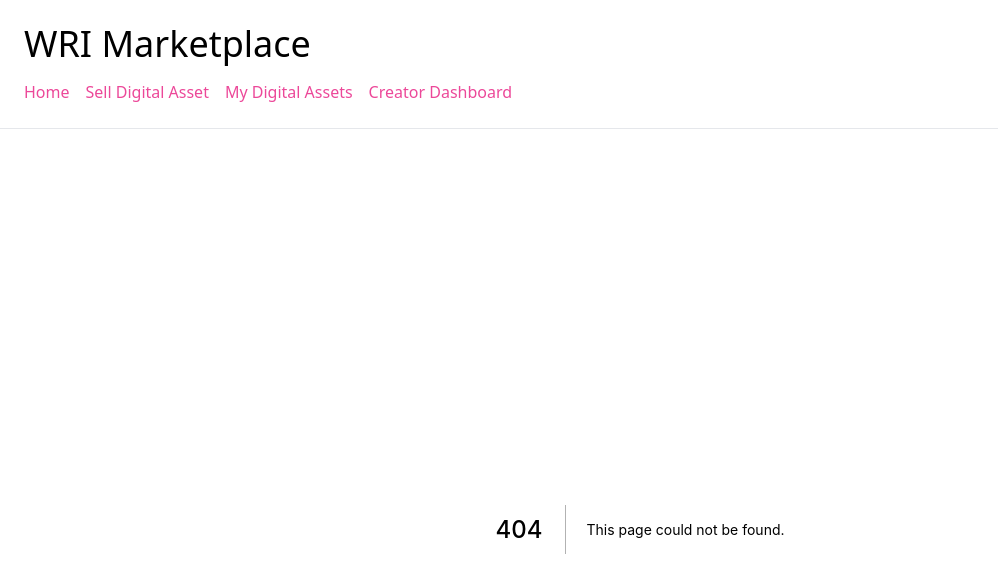
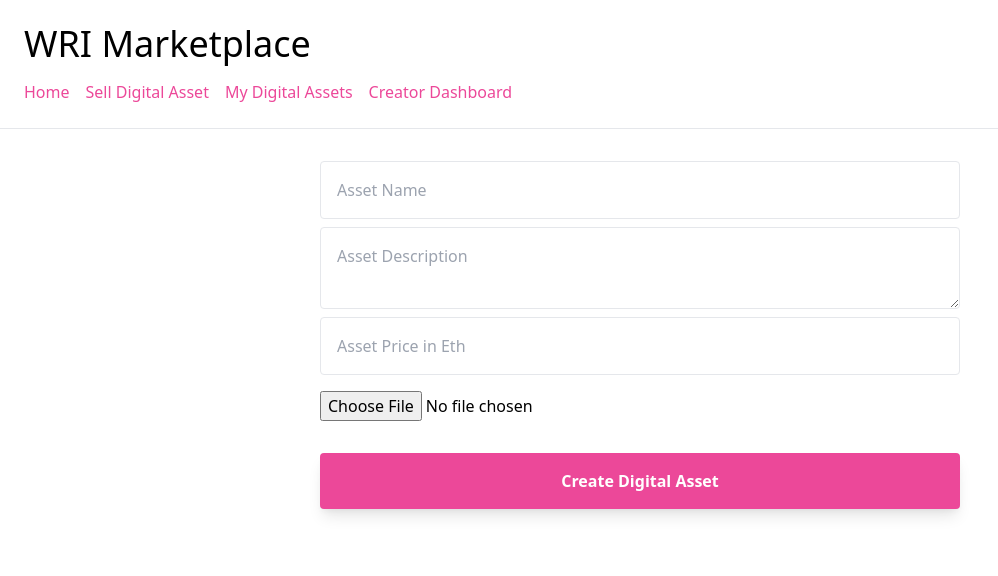
Before and after one commit to webroyit/n8m2p8-WRINFTMarketplace, a Next.js app: page /create-item in a window 1280 px wide. Before the commit this address had no page. Shown: the top 576 px of the page, without its empty margins (0-998 px from the left). Built offline with nearby package versions, Linux system fonts and the light colour scheme; no server answers.

Commit message:
Add create item form

```diff
--- /dev/null
+++ b/pages/create-item.js
@@ -0,0 +1,54 @@
+// pages/create-item.js
+import { useState } from 'react'
+import { ethers } from 'ethers'
+import { useRouter } from 'next/router'     // Programmatically route to different routes
+import Web3Modal from 'web3modal'
+
+import {
+  nftaddress, nftmarketaddress
+} from '../config'
+
+import NFT from '../artifacts/contracts/NFT.sol/NFT.json'
+import Market from '../artifacts/contracts/NFTMarket.sol/NFTMarket.json'
+
+export default function CreateItem() {
+	// Local state
+	const [fileUrl, setFileUrl] = useState(null)	// For IPFS file
+  const [formInput, updateFormInput] = useState({ price: '', name: '', description: '' })		// For form inputs
+	const router = useRouter()		 // A refercence to the router from useRouter hook
+
+	return (
+    <div className="flex justify-center">
+      <div className="w-1/2 flex flex-col pb-12">
+        <input
+          placeholder="Asset Name"
+          className="mt-8 border rounded p-4"
+          onChange={e => updateFormInput({ ...formInput, name: e.target.value })}
+        />
+        <textarea
+          placeholder="Asset Description"
+          className="mt-2 border rounded p-4"
+          onChange={e => updateFormInput({ ...formInput, description: e.target.value })}
+        />
+        <input
+          placeholder="Asset Price in Eth"
+          className="mt-2 border rounded p-4"
+          onChange={e => updateFormInput({ ...formInput, price: e.target.value })}
+        />
+        <input
+          type="file"
+          name="Asset"
+          className="my-4"
+        />
+        {
+          fileUrl && (
+            <img className="rounded mt-4" width="350" src={fileUrl} />
+          )
+        }
+        <button className="font-bold mt-4 bg-pink-500 text-white rounded p-4 shadow-lg">
+          Create Digital Asset
+        </button>
+      </div>
+    </div>
+  )
+}
--- a/pages/index.js
+++ b/pages/index.js
@@ -15,18 +15,18 @@ export default function Home() {
   const [loadingState, setLoadingState] = useState('not-loaded')
 
   useEffect(() => {
-    //loadNFTs()
-    setNfts([
-      {
-        price: '1',
-        tokenId: 1,
-        seller: "0x0wef2131",
-        owner: "0x0123123123",
-        image: "https://images.unsplash.com/photo-1579783902614-a3fb3927b6a5?ixid=MnwxMjA3fDB8MHxwaG90by1wYWdlfHx8fGVufDB8fHx8&ixlib=rb-1.2.1&auto=format&fit=crop&w=1366&q=80",
-        name: "Flower",
-        description: "It is a flower",
-      }
-    ])
+    loadNFTs()
+    // setNfts([
+    //   {
+    //     price: '1',
+    //     tokenId: 1,
+    //     seller: "0x0wef2131",
+    //     owner: "0x0123123123",
+    //     image: "https://images.unsplash.com/photo-1579783902614-a3fb3927b6a5?ixid=MnwxMjA3fDB8MHxwaG90by1wYWdlfHx8fGVufDB8fHx8&ixlib=rb-1.2.1&auto=format&fit=crop&w=1366&q=80",
+    //     name: "Flower",
+    //     description: "It is a flower",
+    //   }
+    // ])
   }, [])
 
   async function loadNFTs() {
```
